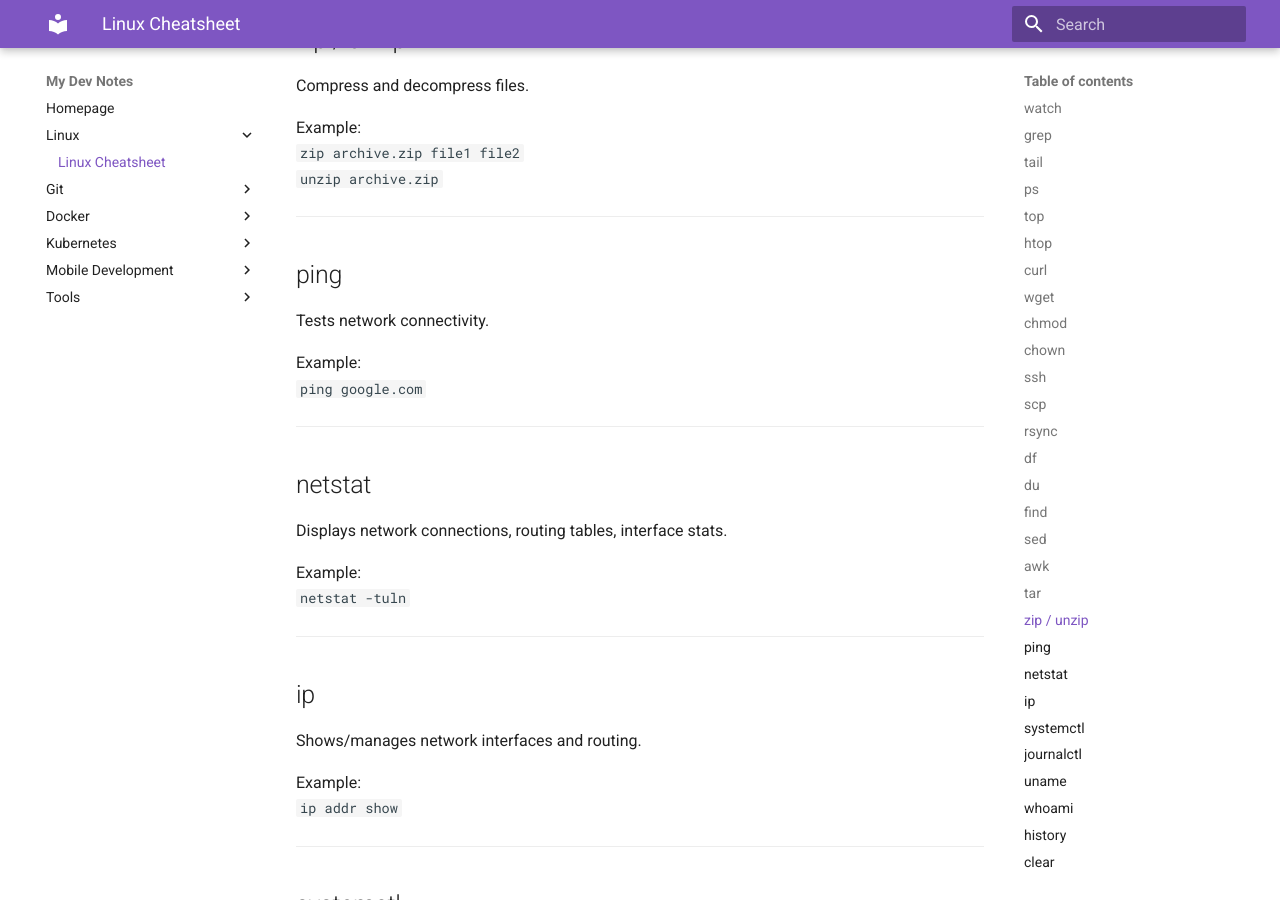
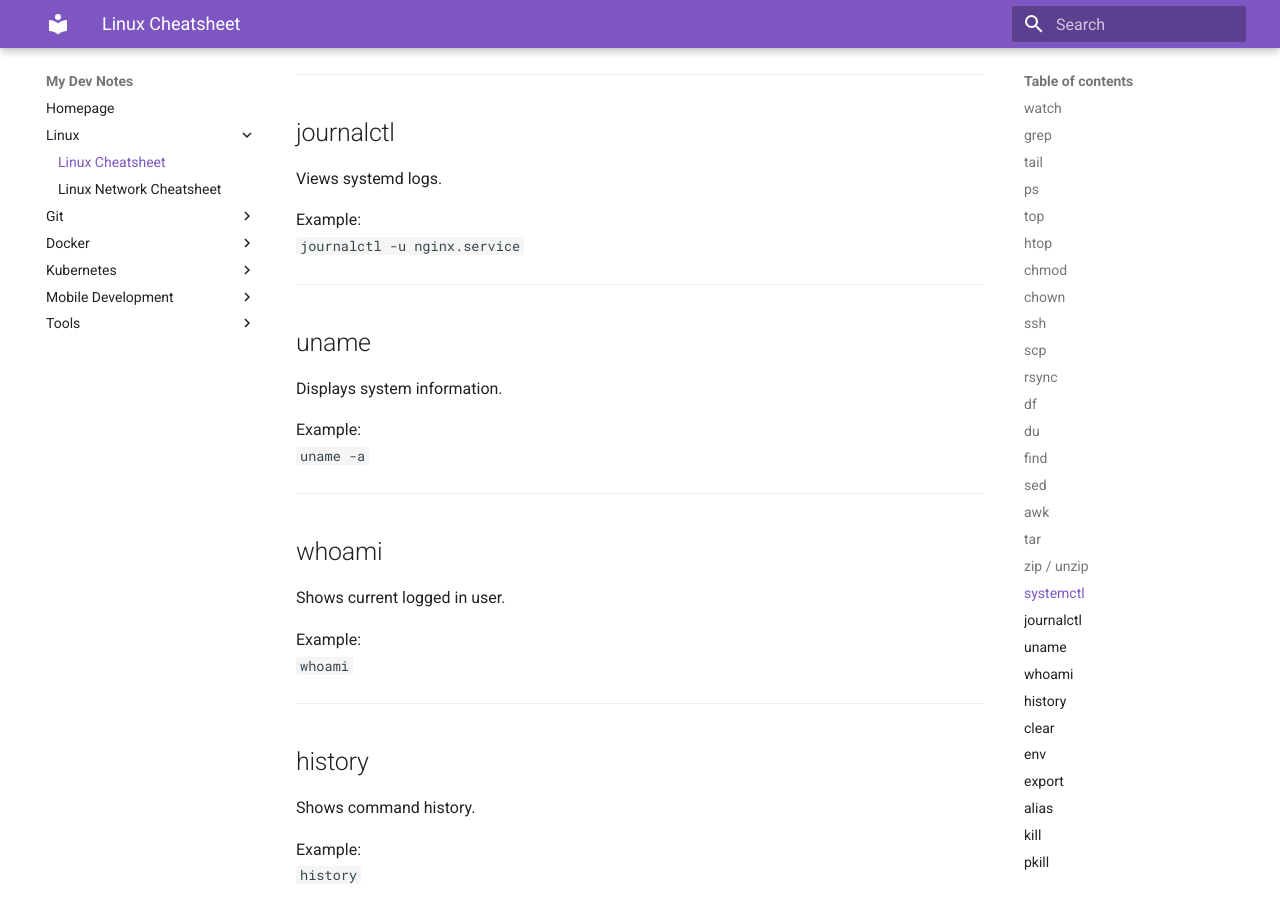
Before and after one commit to ozlmulg/my-dev-notes, an MkDocs documentation site: the page built from docs/linux/linux-cheatsheet.md, in a window 1280 px wide and 900 px high, scrolled down 4363 px. Built offline with MkDocs 1.6.1 and Material for MkDocs 9.7.7, drawn with Linux system fonts in a browser that asks for light colours; some of the changed text lies outside the part shown.

Commit message:
Add linux network cheatsheet

```diff
--- a/docs/linux/linux-cheatsheet.md
+++ b/docs/linux/linux-cheatsheet.md
@@ -55,24 +57,6 @@
 
 Example:
 `htop`
-
----
-
-## curl
-
-Transfers data from or to a server using various protocols.
-
-Example:
-`curl https://example.com`
-
----
-
-## wget
-
-Downloads files from the internet.
-
-Example:
-`wget https://example.com/file.zip`
 
 ---
 
@@ -185,33 +169,6 @@
 Example:
 `zip archive.zip file1 file2`
 `unzip archive.zip`
-
----
-
-## ping
-
-Tests network connectivity.
-
-Example:
-`ping google.com`
-
----
-
-## netstat
-
-Displays network connections, routing tables, interface stats.
-
-Example:
-`netstat -tuln`
-
----
-
-## ip
-
-Shows/manages network interfaces and routing.
-
-Example:
-`ip addr show`
 
 ---
 
--- a/mkdocs.yml
+++ b/mkdocs.yml
@@ -9,6 +9,7 @@
   - Homepage: index.md
   - Linux:
       - Linux Cheatsheet: linux/linux-cheatsheet.md
+      - Linux Network Cheatsheet: linux/linux-network-cheatsheet.md
   - Git:
       - Git Cheatsheet: git/git-cheatsheet.md
       - Github Actions: git/github-actions.md
```
Also changed, not shown: other parts of docs/linux/linux-cheatsheet.md (+11 -0 lines), docs/linux/linux-network-cheatsheet.md (added, +99 -0 lines).
